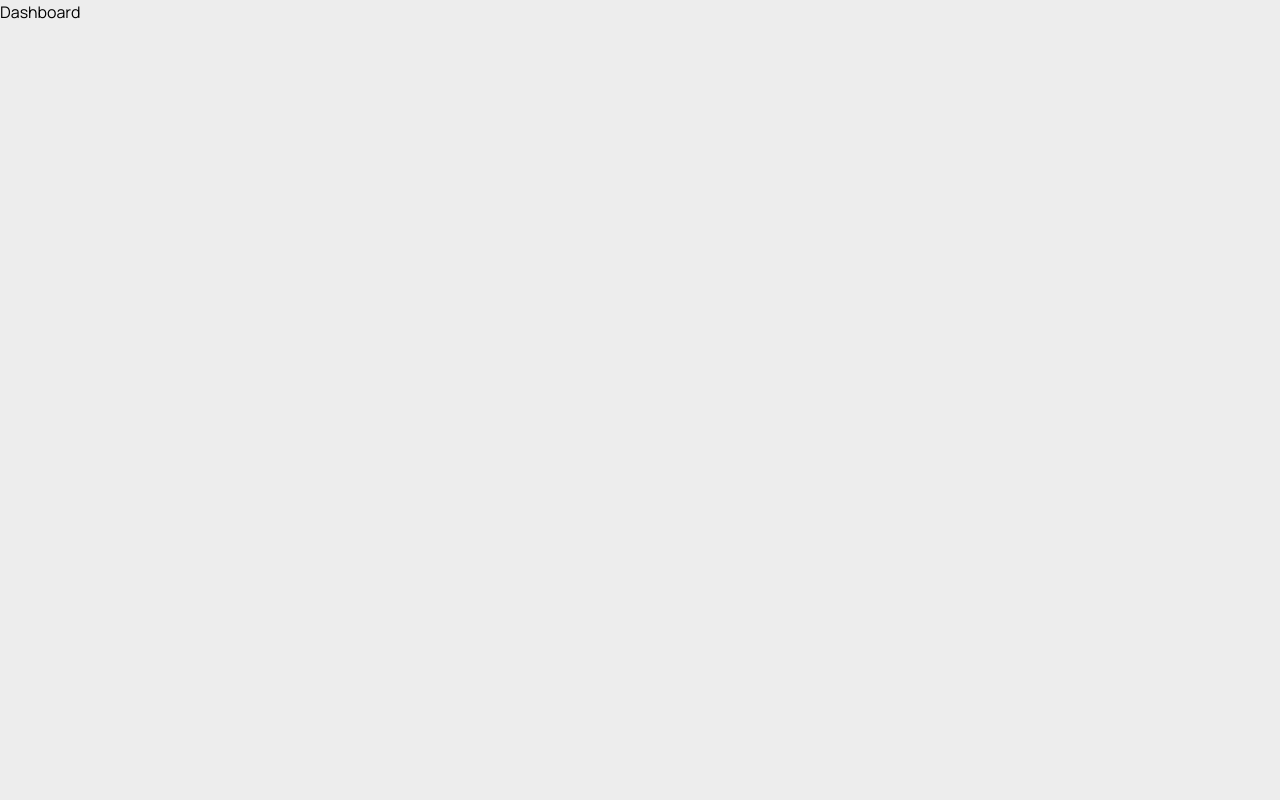
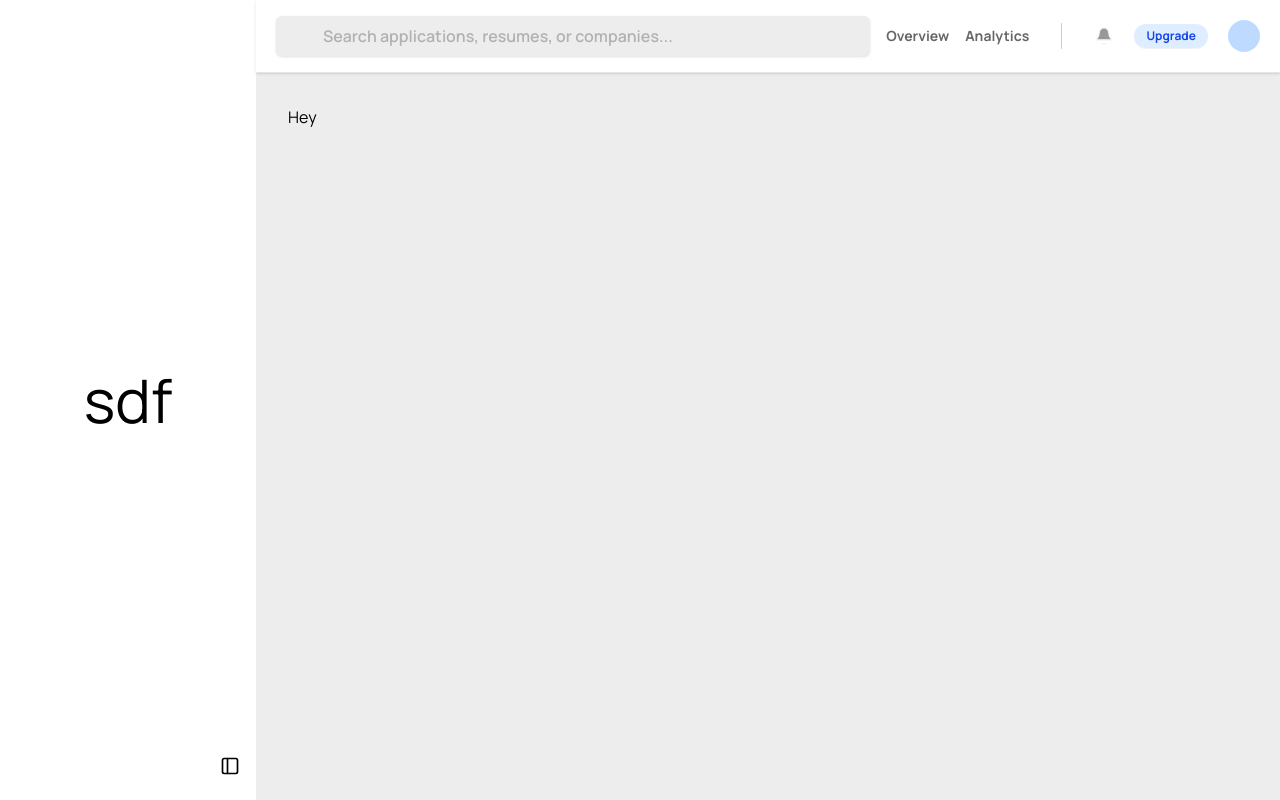
Before and after one commit to CoreyPorter5/role-vault, a Next.js app in the folder frontend/: page /dashboard in a window 1280 px wide. Built offline with nearby package versions, Linux system fonts and the light colour scheme.

Commit message:
Made dashboard nicer

```diff
--- /dev/null
+++ b/frontend/components/Dashboard/DashboardWrapper.tsx
@@ -0,0 +1,23 @@
+import DashboardHeader from "./Header/DashboardHeader";
+import DashboardSidebar from "./Sidebar/DashboardSidebar";
+import React from "react";
+
+
+type DashboardWrapperProps = {
+    children: React.ReactNode;
+}
+
+export default function DashboardWrapper({children}: DashboardWrapperProps) {
+    return (
+        <div className={"flex h-screen w-full overflow-hidden"}>
+            <DashboardSidebar/>
+            <div className={"flex flex-col flex-1 min-w-0"}>
+                <DashboardHeader/>
+                <main className={`bg-[#ededed] flex-1 items-center h-full w-full overflow-y-auto justify-center`}>
+                    {children}
+                </main>
+            </div>
+
+        </div>
+    )
+}
--- /dev/null
+++ b/frontend/components/Dashboard/Header/DashboardHeader.tsx
@@ -0,0 +1,38 @@
+"use client"
+
+import Link from "next/link";
+import {Bell, Search} from "lucide-react";
+
+export default function DashboardHeader(){
+
+
+
+
+    return(
+        <header className={"flex w-full items-center gap-x-8 justify-start border-b border-b-black/10 bg-white px-5 py-4 border-gray-200 shrink-0 z-10 shadow-sm"}>
+
+            <div className={"flex items-center justify-start flex-1 min-w-0 gap-x-4"}>
+                <div className={"flex min-w-0 flex-1 max-w-full items-center gap-x-2 bg-[#ededed] rounded-md shadow-sm px-5 py-2 justify-start"}>
+                    <Search className={"opacity-25"} size={"20"}/>
+                    <input className={"outline-none w-full font-semibold placeholder-black/25"} placeholder={"Search applications, resumes, or companies..."}/>
+
+                </div>
+                <Link href={"/pricing"} className={`text-black/60 font-bold text-sm`}>Overview</Link>
+                <Link href={"/resources"} className={`text-black/60 font-bold text-sm`}>Analytics</Link>
+            </div>
+
+            <div className={"shrink-0 border-l h-2/3 border-l-black/20"}/>
+
+            <div className={"flex items-center justify-start gap-x-5"}>
+                <Bell className={"opacity-40"} size={20} fill={"black"}/>
+                <Link href={"/register"} className={"bg-blue-200/50 text-xs text-blue-700 font-bold px-3 shadow-2xs rounded-full py-1"}>
+                    Upgrade
+                </Link>
+                <div className={"h-8 w-8 rounded-full text-black bg-blue-200"}>
+
+                </div>
+
+            </div>
+        </header>
+    )
+}
--- /dev/null
+++ b/frontend/components/Dashboard/Sidebar/CollapseSidebarComponent.tsx
@@ -0,0 +1,18 @@
+import {Dispatch, SetStateAction} from "react";
+import {PanelLeft} from "lucide-react";
+
+type CollapseSidebarComponentProps = {
+    handleToggle:  Dispatch<SetStateAction<boolean>>
+
+}
+
+export default function CollapseSidebarComponent({handleToggle}: CollapseSidebarComponentProps){
+    return(
+
+        <PanelLeft className={"invert bottom-6 absolute right-4"} size={20} onClick={() => handleToggle((prevState) => !prevState)}/>
+    )
+
+
+
+
+}
--- /dev/null
+++ b/frontend/components/Dashboard/Sidebar/DashboardSidebar.tsx
@@ -0,0 +1,16 @@
+"use client"
+
+import {useState} from "react";
+import CollapseSidebarComponent from "./CollapseSidebarComponent";
+
+export default function DashboardSidebar(){
+    const [isOpen, setIsOpen] = useState<boolean>(true);
+
+
+    return(
+        <aside className={`${isOpen ? "w-1/5" : "w-0"} h-full transform duration-200 items-center justify-center relative bg-white text-white shrink-0 flex flex-col`}>
+            <CollapseSidebarComponent handleToggle={setIsOpen}/>
+            <div className={"text-6xl text-black"}>sdf</div>
+        </aside>
+    )
+}
--- a/frontend/src/app/dashboard/layout.tsx
+++ b/frontend/src/app/dashboard/layout.tsx
@@ -1,5 +1,6 @@
 import type {Metadata} from "next";
 import React from "react";
+import DashboardWrapper from "../../../components/Dashboard/DashboardWrapper";
 
 
 
@@ -11,9 +12,10 @@ export const metadata: Metadata = {
 
 export default function DashboardLayout({children,}: Readonly<{ children: React.ReactNode; }>) {
     return (
-        <main>
-            {children}
-        </main>
+
+            <DashboardWrapper>
+                {children}
+            </DashboardWrapper>
 
 
     );
--- a/frontend/src/app/dashboard/page.tsx
+++ b/frontend/src/app/dashboard/page.tsx
@@ -1,5 +1,15 @@
-export default function DashboardPage(){
+"use server"
+
+
+export default async function DashboardPage(){
+
+
+
     return (
-        <div className={"text-black"}>Dashboard</div>
+        <div className={"text-black w-full h-full p-8"}>
+            Hey
+
+
+        </div>
     )
 }
```
